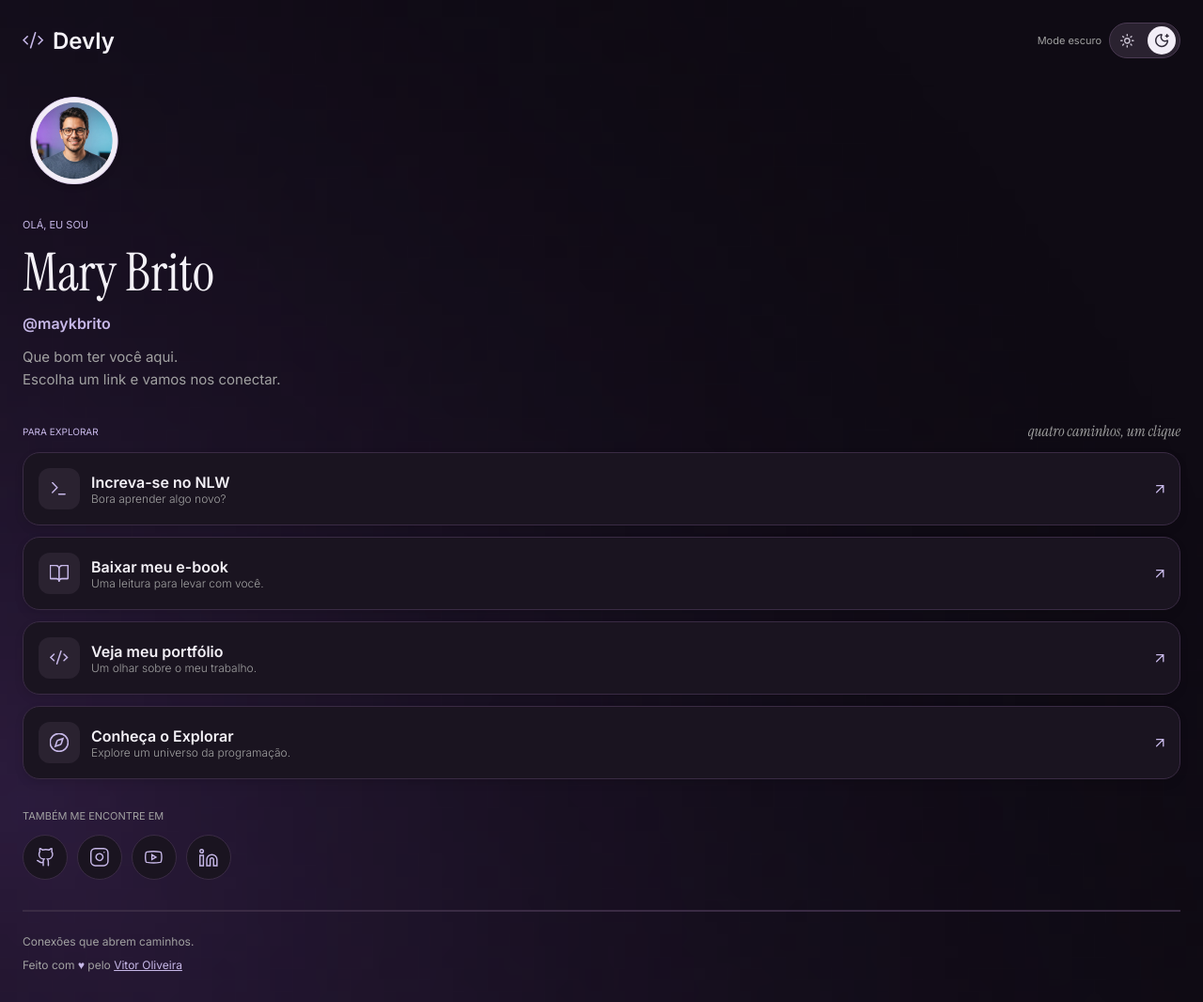
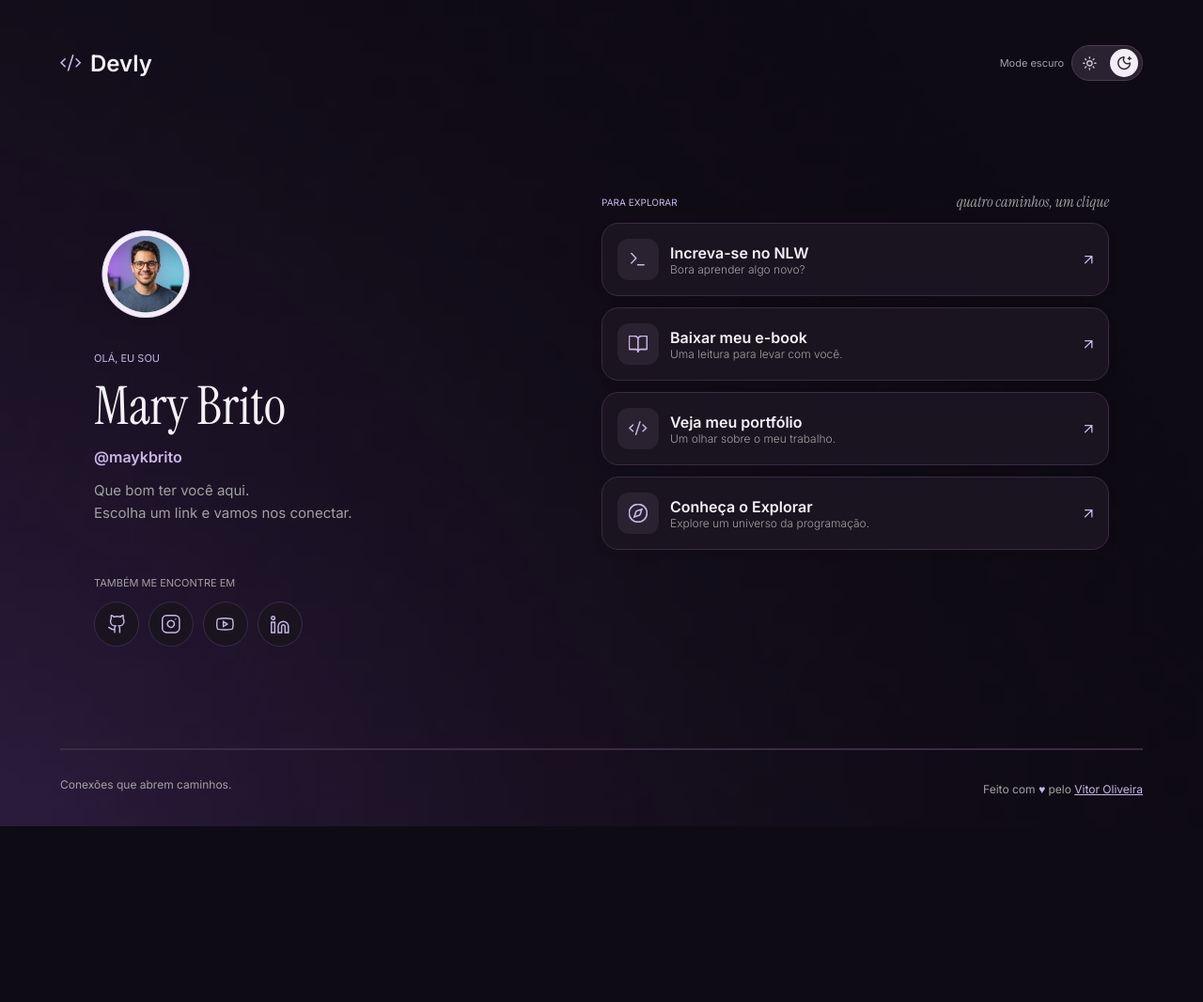
Before and after one commit to VitorBernado/Devly, a plain HTML site: page index.html in a window 1280 px wide. Shown: the whole page at 94% size. After the commit the page ends 879 px from the top, so only its background shows below. Drawn offline with Linux system fonts and the light colour scheme.

Commit message:
implement desktop layout

```diff
--- a/index.html
+++ b/index.html
@@ -118,8 +118,10 @@
 
     <footer>
       <hr/>
+      <div>
       <p>Conexões que abrem caminhos.</p>
       <p>Feito com <span>♥</span> pelo <span class="creator">Vitor Oliveira</span></p>
+      </div>
     </footer>
   </body>
 </html>
--- a/style.css
+++ b/style.css
@@ -323,6 +323,10 @@ body {
   border: 1px solid var(--border-color);
 }
 
+.social-media-container li:hover {
+  background-color: var(--switch-bg-color);
+}
+
 .github-icon {
   display: block;
   width: 18.01px;
@@ -376,3 +380,45 @@ footer span {
 footer .creator {
   text-decoration: underline;
 }
+/* Media Query*/
+
+@media (min-width: 1024px) {
+  body {
+    display: grid;
+    grid-template-columns: 1fr 1fr;
+  }
+
+  #header {
+    grid-column: 1 / 3;
+
+    margin: 48px 64px 0 64px;
+  }
+
+  .profile {
+    grid-column: 1;
+
+    margin: 118px 96px 0 100px;
+  }
+
+  .social-media-container {
+    grid-column: 1;
+
+    margin: 28px 96px 108px 100px;
+  }
+
+  .links-container {
+    margin: 118px 100px 0 0;
+  }
+
+  footer {
+    grid-column: 1 / 3;
+
+    margin: 0 64px 32px 64px;
+  }
+
+  footer div {
+    display: flex;
+    align-items: center;
+    justify-content: space-between;
+  }
+}
```
